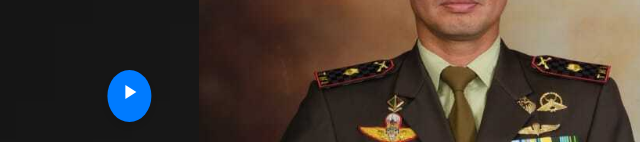
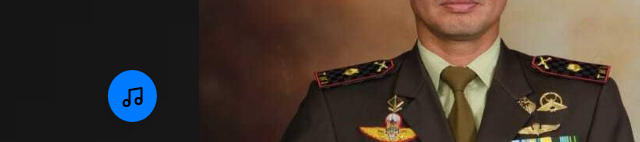
Before and after one commit to rakinggaman/undanganpaspampres, a plain HTML site: page second.html in a window 1280 px wide. Shown: the part 658-800 px from the top of the page, 25-665 px from the left. Drawn offline with Linux system fonts and the light colour scheme; a web font is replaced by a local one.

Commit message:
music icon

```diff
--- a/second.html
+++ b/second.html
@@ -59,7 +59,7 @@
         color: white;
         border: none;
         border-radius: 80%;
-        padding: 10px;
+        padding: 12px;
         cursor: pointer;
         box-shadow: 0 4px 6px rgba(0, 0, 0, 0.1);
     }
@@ -250,10 +250,7 @@
     </div>
     <!-- End Contact -->
     <button class="play-music-button" onclick="toggleMusic()">
-        <svg xmlns="http://www.w3.org/2000/svg" viewBox="0 0 24 24">
-            <path fill="none" d="M0 0h24v24H0V0z"/>
-            <path d="M8 5v14l11-7z"/>
-        </svg>
+       <img src="images/music.svg" alt="">
     </button>
 
     <audio id="myAudio" src="song.mp3"></audio>
```
Also changed, not shown: images/music.svg (added).
